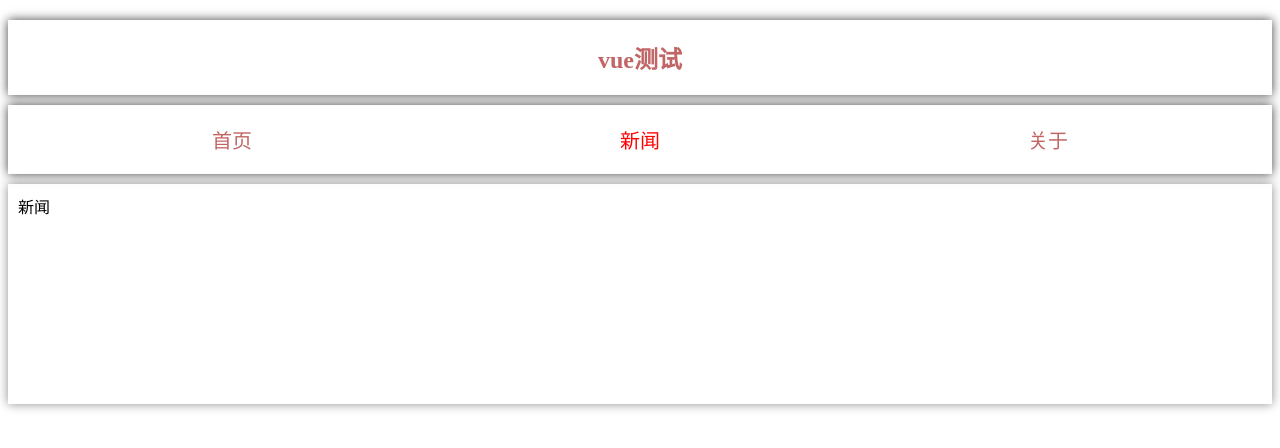
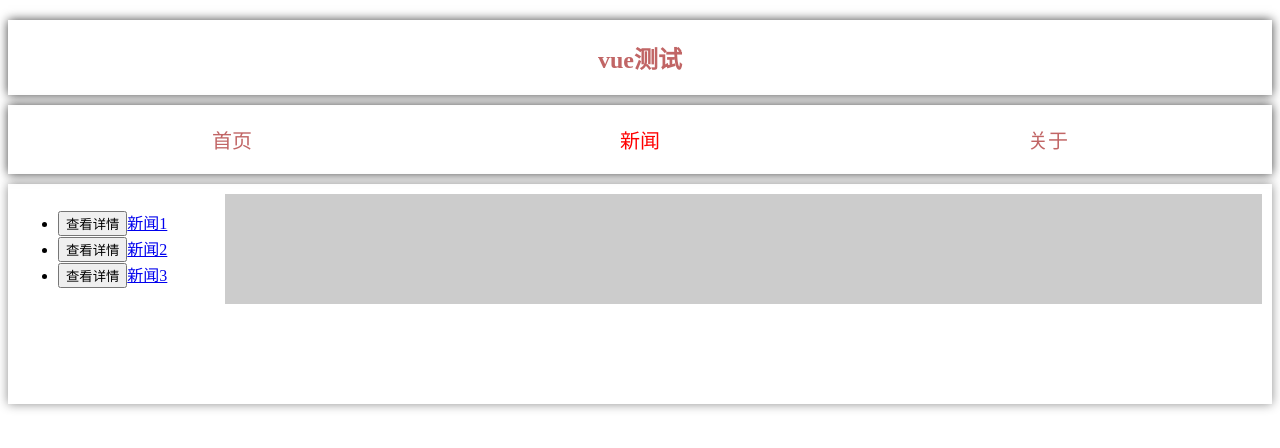
Before and after one commit to wxfwill/vue3-hello, a Vue app: page /news in a window 1280 px wide. Shown: the top 448 px of the page. Built offline with nearby package versions, Linux system fonts and the light colour scheme.

Commit message:
🌱 添加router使用案例

```diff
--- a/src/App.vue
+++ b/src/App.vue
@@ -14,9 +14,9 @@
   <div>
     <h2 class="title">vue测试</h2>
     <div class="nav">
-      <RouterLink to="/" active-class="active">首页</RouterLink>
-      <RouterLink to="/news" active-class="active">新闻</RouterLink>
-      <RouterLink to="/about" active-class="active">关于</RouterLink>
+      <RouterLink to="/home" active-class="active">首页</RouterLink>
+      <RouterLink :to="{name: 'xinwen'}" active-class="active">新闻</RouterLink>
+      <RouterLink :to="{path: '/about'}" active-class="active">关于</RouterLink>
     </div>
     <div class="main-content">
       <RouterView></RouterView>
@@ -25,7 +25,7 @@
 </template>
 
 <script lang="ts" setup name="App">
-import { RouterView, RouterLink} from 'vue-router';
+import { RouterView, RouterLink, useRouter} from 'vue-router';
 // import Person from './components/Person.vue';
 // import PersonSetup from './components/Person-setup.vue';
 // import PersonReactive from './components/Person-reactive.vue';
@@ -64,6 +64,11 @@ import { RouterView, RouterLink} from 'vue-router';
 //     PersonWatchEffect
 //   }
 // }
+
+const router = useRouter();
+setTimeout(() => {
+  router.push('/news');
+}, 3000)
 </script>
 
 
--- a/src/router/index.ts
+++ b/src/router/index.ts
@@ -2,13 +2,36 @@ import { createRouter, createWebHistory } from 'vue-router';
 import Home from '@/views/Home.vue';
 import About from '@/views/About.vue';
 import News from '@/views/News.vue';
+import NewsDetail from '@/views/Detail.vue';
 
 const router = createRouter({
     history: createWebHistory(),
     routes: [
-        { path: '/', component: Home },
-        { path: '/about', component: About },
-        { path: '/news', component: News },
+        { name: 'shouye', path: '/home', component: Home },
+        { name: 'guanyu', path: '/about', component: About },
+        {
+            name: 'xinwen', path: '/news', component: News,
+            children: [{
+                // path: 'detail', component: NewsDetail  // query
+                // path: 'detail/:id/:name?', name: 'xiang', component: NewsDetail  // params  ?配置参数的必要性
+                path: 'detail',
+                name: 'xiang',
+                component: NewsDetail,
+                // 第一种
+                // props: true  // 将路由参数所有的params映射到组件的props属性上，及props只能与params配合使用
+                // 第二种 函数写法，可以自己决定将什么参数映射到props上
+                props: (route) => {
+                    return route.query;
+                },
+                // 第三种 对象写法，可以自己决定将什么参数映射到props上 下面传递的值是写死的，用的比较少
+                // props: { id: 'id', name: 'name' }
+
+            }]
+        },
+        {
+            path: '/',
+            redirect: '/home'
+        }
     ]
 })
 
--- /dev/null
+++ b/src/views/Detail-params.vue
@@ -0,0 +1,31 @@
+<template>
+  <div class="content">
+    <div >新闻的详情</div>
+  <p>新闻id: {{ params.id }}</p>
+  <p>新闻名字：{{ params.name }}</p>
+  </div>
+
+</template>
+
+<script lang="ts" setup name="comp">
+import { ref, toRefs, watchEffect} from 'vue';
+import { useRoute } from 'vue-router';
+const route = useRoute();
+let { params } = toRefs(route);
+// let id = ref<any>(0);
+// let name = ref<any>('');
+
+// watchEffect(() => {
+//   id.value = route.query.id;
+//   name.value = route.query.name;
+// })
+</script>
+
+<style scoped>
+.content {
+ display: flex;
+ flex-direction: column;
+ justify-content: center;
+ align-items: center;
+}
+</style>
--- /dev/null
+++ b/src/views/Detail-query.vue
@@ -0,0 +1,31 @@
+<template>
+  <div class="content">
+    <div >新闻的详情</div>
+  <p>新闻id: {{ query.id }}</p>
+  <p>新闻名字：{{ query.name }}</p>
+  </div>
+
+</template>
+
+<script lang="ts" setup name="comp">
+import { ref, toRefs, watchEffect} from 'vue';
+import { useRoute } from 'vue-router';
+const route = useRoute();
+let { query } = toRefs(route);
+// let id = ref<any>(0);
+// let name = ref<any>('');
+
+// watchEffect(() => {
+//   id.value = route.query.id;
+//   name.value = route.query.name;
+// })
+</script>
+
+<style scoped>
+.content {
+ display: flex;
+ flex-direction: column;
+ justify-content: center;
+ align-items: center;
+}
+</style>
--- /dev/null
+++ b/src/views/Detail.vue
@@ -0,0 +1,21 @@
+<template>
+  <div class="content">
+    <div >新闻的详情</div>
+  <p>新闻id: {{ id }}</p>
+  <p>新闻名字：{{ name }}</p>
+  </div>
+
+</template>
+
+<script lang="ts" setup name="comp">
+defineProps(['id', 'name'])
+</script>
+
+<style scoped>
+.content {
+ display: flex;
+ flex-direction: column;
+ justify-content: center;
+ align-items: center;
+}
+</style>
--- a/src/views/News.vue
+++ b/src/views/News.vue
@@ -1,10 +1,75 @@
 <template>
-  <div>新闻</div>
+  <div class="news-wrap">
+    <ul>
+      <li v-for="item in newList" :key="item.id">
+        <button type="button" @click="lookAtDetal(item)">查看详情</button>
+       <!-- <RouterLink :to="`/news/detail?id=${item.id}&name=${item.name}`">{{item.name}}</RouterLink>  -->
+       <RouterLink :to="{
+          name:'xiang',
+          // params: {
+          //   id: item.id,
+          //   name: item.name
+          // }
+          query: {
+            id: item.id,
+            name: item.name
+          }
+       }">{{item.name}}</RouterLink>
+       <!-- params 参数不能传数组 -->
+    </li>
+    </ul>
+    <div class="detal-content">
+      <RouterView></RouterView>
+    </div>
+  </div>
 </template>
 
 <script lang="ts" setup name="News">
+import { reactive } from 'vue';
+import { RouterView, RouterLink, useRouter} from 'vue-router';
 
+interface itemInter {
+  id: string,
+  name: string
+}
+
+// 数据
+let newList = reactive([
+  {id: 'sghgdhd01', name: '新闻1'},
+  {id: 'sghgdhd02', name: '新闻2'},
+  { id: 'sghgdhd03', name: '新闻3' }
+])
+let router = useRouter();
+
+// 方法
+const lookAtDetal = (item: itemInter) => {
+  console.log(item)
+  router.push({
+    name: 'xiang',
+    query: {
+      id: item.id,
+      name: item.name
+    }
+  })
+}
 </script>
 
 <style scoped>
+.news-wrap {
+  width: 100%;
+  display: flex;
+  flex-direction: row;
+  justify-content: space-between;
+
+}
+.news-wrap ul {
+    width: 200px;
+    height: 100%;
+    background-color: #fff;
+}
+.detal-content {
+  width: 100%;
+  display: flex;
+  background-color: #ccc;
+}
 </style>
```
